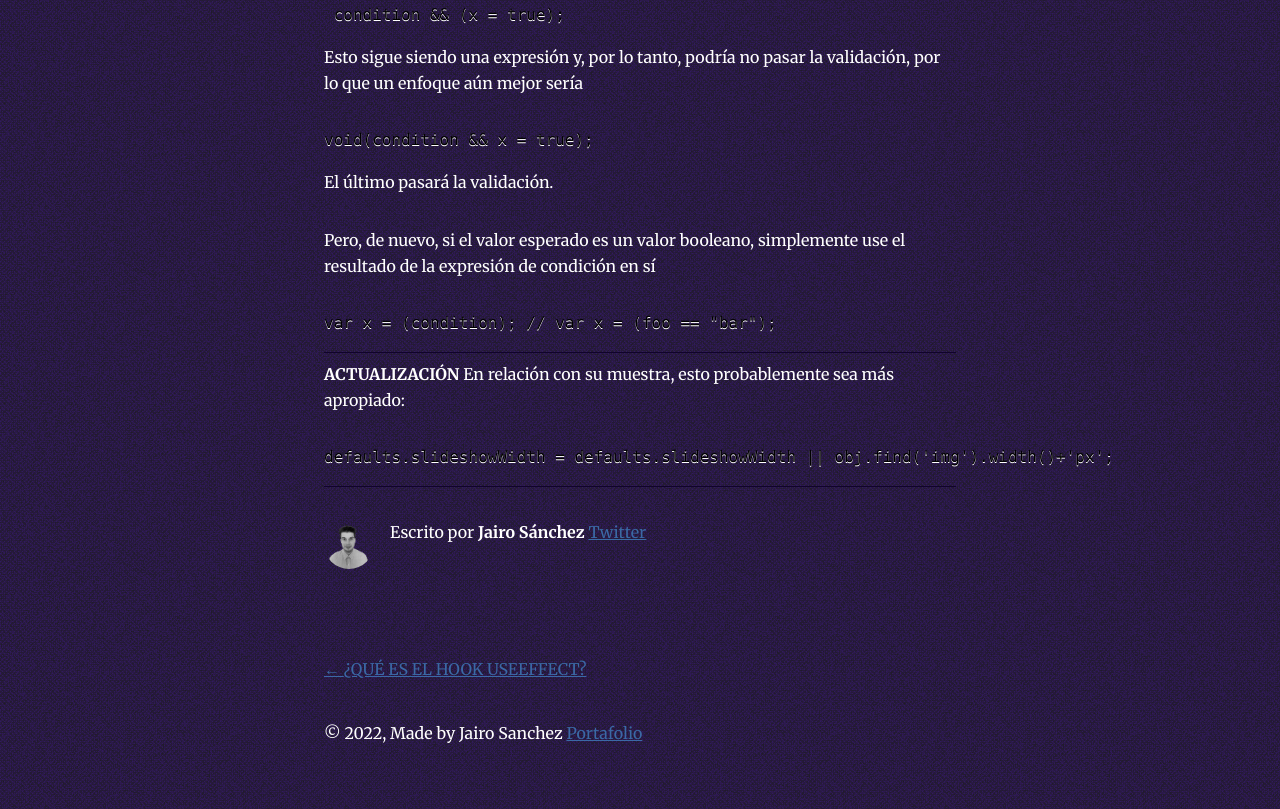
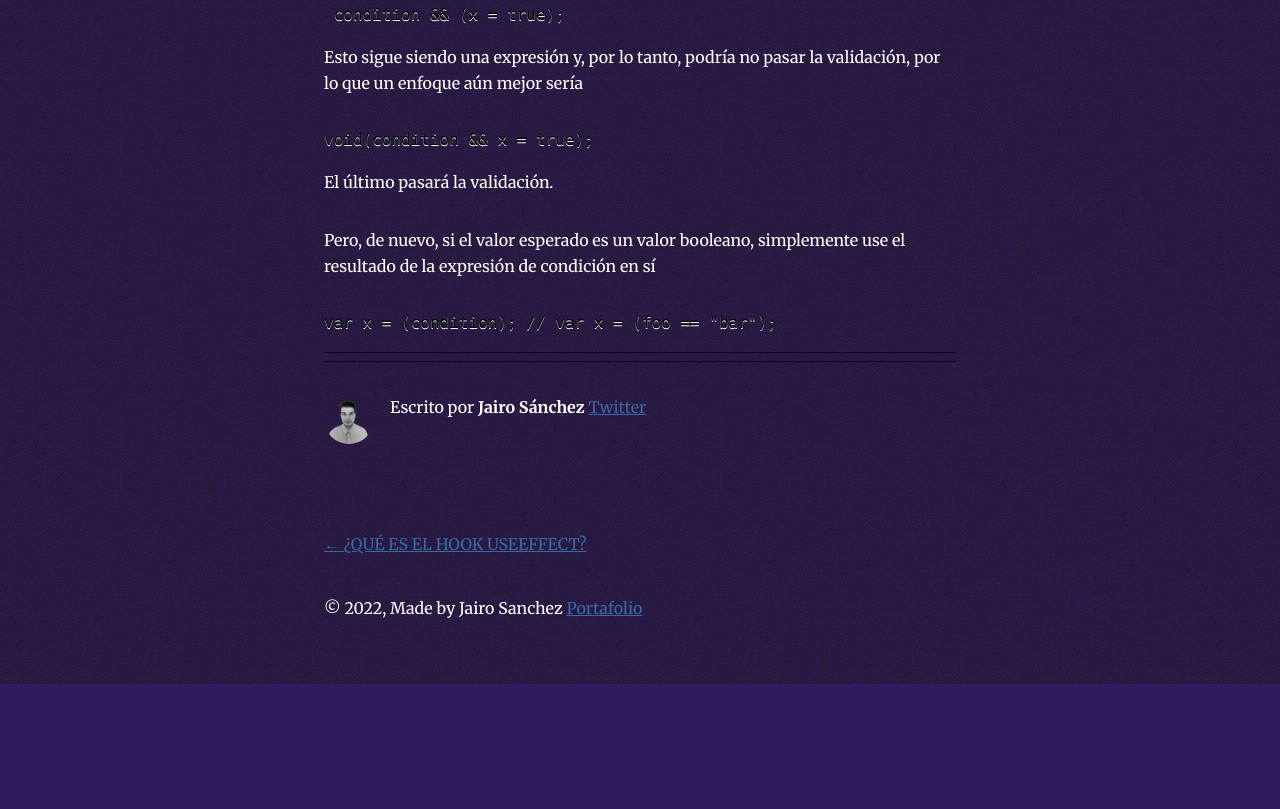
Before and after one commit to jairosanchezb94/blog-js, a Gatsby site: page /2022-04-20-operadores-ternarios-en-javascript/ in a window 1280 px wide. Shown: the part 922-1731 px from the top of the page. After the commit the page ends 1606 px from the top, so only its background shows below. Built offline with nearby package versions, Linux system fonts and the light colour scheme; Gatsby itself is replaced by a stand-in of ours; some packages are replaced by stand-ins of ours; code samples lack their colours.

Commit message:
Update Blog “2022-04-20-operadores-ternarios-en-javascript”

````diff
--- a/content/blog/2022-04-20-operadores-ternarios-en-javascript.md
+++ b/content/blog/2022-04-20-operadores-ternarios-en-javascript.md
@@ -41,10 +41,4 @@ var x = (condition); // var x = (foo == "bar");
 
 - - -
 
-**ACTUALIZACIÓN** En relación con su muestra, esto probablemente sea más apropiado:
-
-```javascript
-defaults.slideshowWidth = defaults.slideshowWidth || obj.find('img').width()+'px';
-```
-
 <!--EndFragment-->
````
